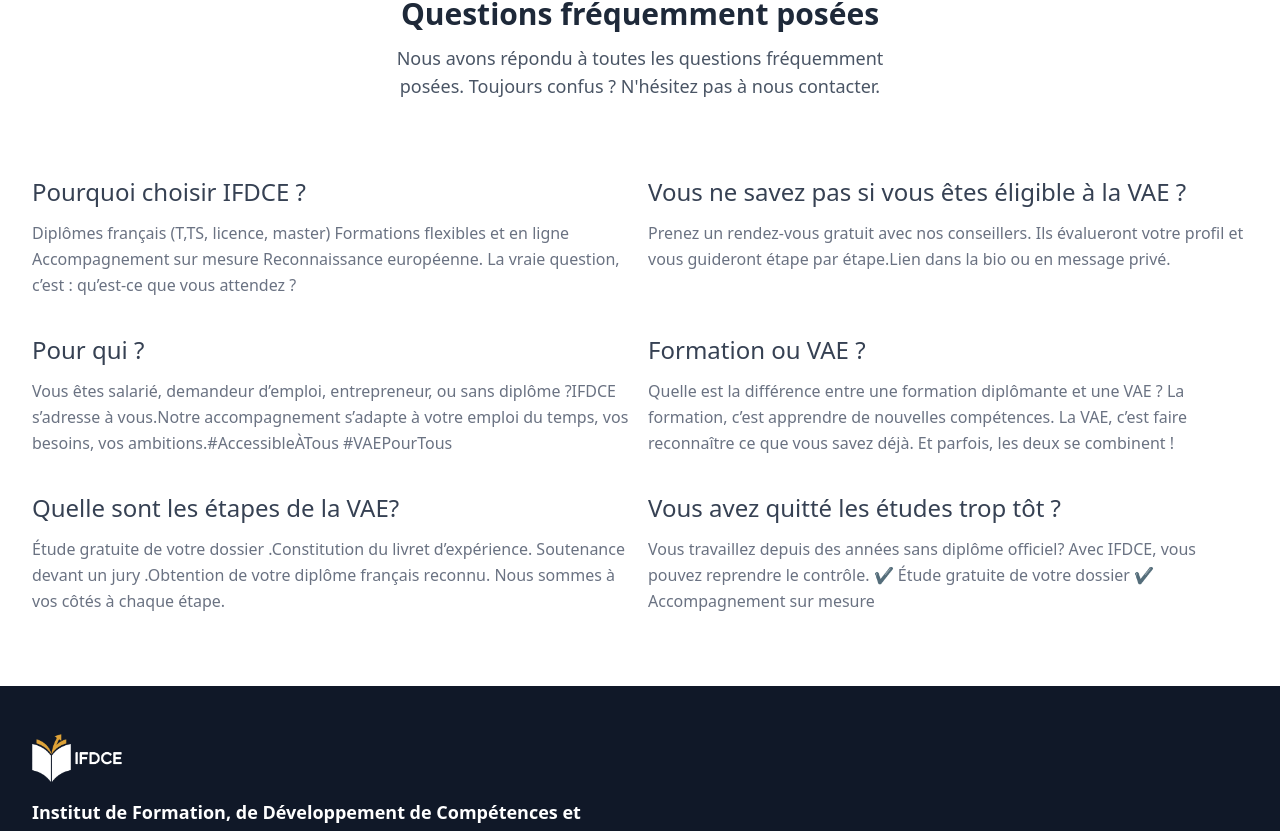
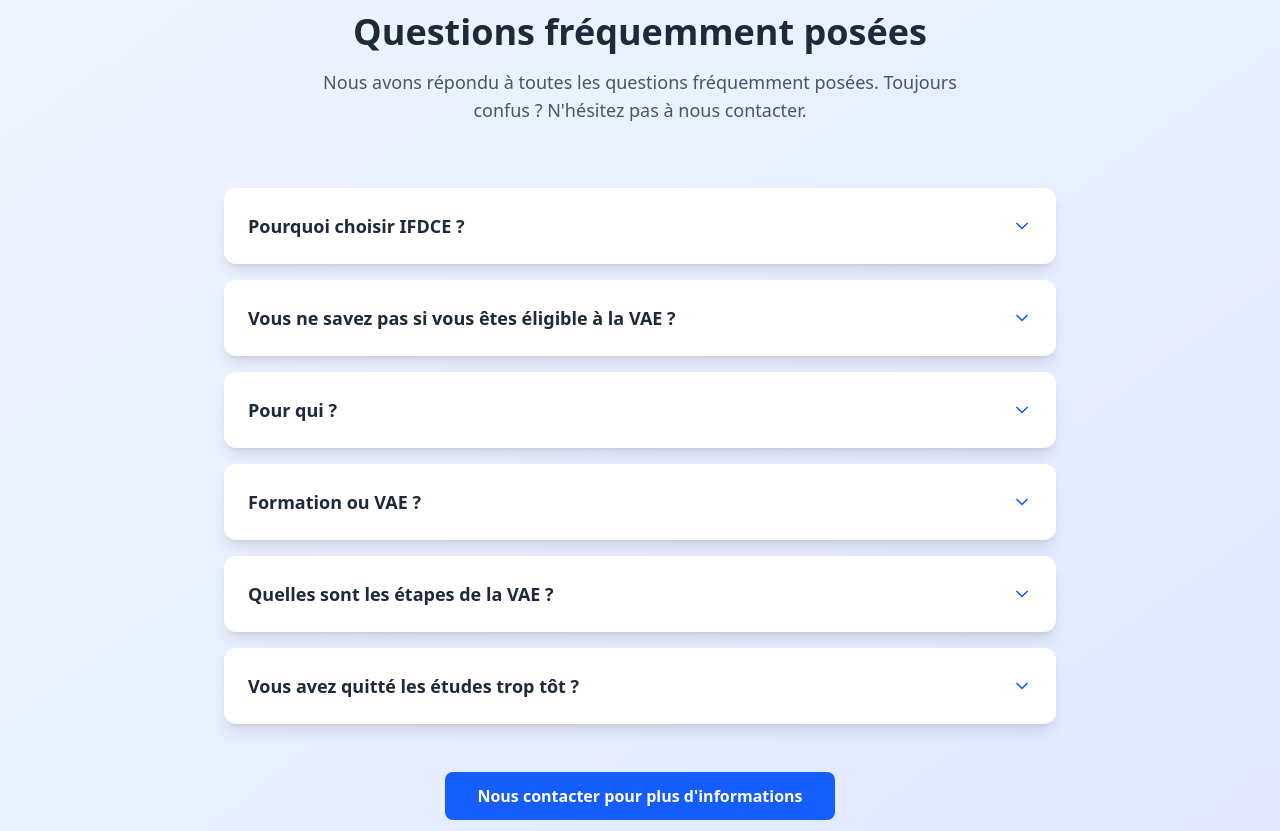
Before and after one commit to red-jen/IFDCE, a React (Vite) app: page /about in a window 1280 px wide. Shown: the part 2229-3060 px from the top of the page. Built offline with nearby package versions, Linux system fonts and the light colour scheme.

Commit message:
list details for qa

```diff
--- a/src/component/faqs.jsx
+++ b/src/component/faqs.jsx
@@ -1,59 +1,91 @@
+import { useState } from 'react';
+import { ChevronDown } from 'lucide-react';
+
 export default function Faqs() {
+    const [activeIndex, setActiveIndex] = useState(null);
 
     const faqsList = [
         {
             q: "Pourquoi choisir IFDCE ?",
-            a: "Diplômes français (T,TS, licence, master) Formations flexibles et en ligne Accompagnement sur mesure Reconnaissance européenne. La vraie question, c’est : qu’est-ce que vous attendez ?"
+            a: "Diplômes français (T, TS, licence, master, MBA, Doctorat) - Formations flexibles et en ligne - Formations en présentiel également disponibles - Accompagnement sur mesure - Reconnaissance européenne. La vraie question, c'est : qu'est-ce que vous attendez ?"
         },
         {
             q: "Vous ne savez pas si vous êtes éligible à la VAE ?",
-            a: "Prenez un rendez-vous gratuit avec nos conseillers. Ils évalueront votre profil et vous guideront étape par étape.Lien dans la bio ou en message privé."
+            a: "Prenez un rendez-vous gratuit avec nos conseillers. Ils évalueront votre profil et vous guideront étape par étape. Lien dans la bio ou en message privé."
         },
         {
             q: "Pour qui ?",
-            a: "Vous êtes salarié, demandeur d’emploi, entrepreneur, ou sans diplôme ?IFDCE s’adresse à vous.Notre accompagnement s’adapte à votre emploi du temps, vos besoins, vos ambitions.#AccessibleÀTous #VAEPourTous"
+            a: "Vous êtes salarié, demandeur d'emploi, entrepreneur, ou sans diplôme ? IFDCE s'adresse à vous. Notre accompagnement s'adapte à votre emploi du temps, vos besoins, vos ambitions. #AccessibleÀTous #VAEPourTous"
         },
         {
             q: "Formation ou VAE ?",
-            a: " Quelle est la différence entre une formation diplômante et une VAE ? La formation, c’est apprendre de nouvelles compétences. La VAE, c’est faire reconnaître ce que vous savez déjà.  Et parfois, les deux se combinent !"
+            a: "Quelle est la différence entre une formation diplômante et une VAE ? La formation, c'est apprendre de nouvelles compétences. La VAE, c'est faire reconnaître ce que vous savez déjà. Et parfois, les deux se combinent !"
         },
         {
-            q: "Quelle sont les étapes de la VAE?",
-            a: "Étude gratuite de votre dossier .Constitution du livret d’expérience. Soutenance devant un jury .Obtention de votre diplôme français reconnu. Nous sommes à vos côtés à chaque étape."
+            q: "Quelles sont les étapes de la VAE ?",
+            a: "Étude gratuite de votre dossier - Constitution du livret d'expérience - Soutenance devant un jury - Obtention de votre diplôme français reconnu. Nous sommes à vos côtés à chaque étape."
         },
         {
             q: "Vous avez quitté les études trop tôt ?",
-            a: "Vous travaillez depuis des années sans diplôme officiel? Avec IFDCE, vous pouvez reprendre le contrôle. ✔ Étude gratuite de votre dossier ✔ Accompagnement sur mesure"
+            a: "Vous travaillez depuis des années sans diplôme officiel ? Avec IFDCE, vous pouvez reprendre le contrôle. ✔ Étude gratuite de votre dossier ✔ Accompagnement sur mesure"
         },
-    ]
+    ];
+
+    const toggleFAQ = (index) => {
+        setActiveIndex(activeIndex === index ? null : index);
+    };
 
     return (
-        <section className="leading-relaxed max-w-screen-xl mt-12 mx-auto px-4 md:px-8 mb-18">
-            <div className="space-y-3 text-center">
-                <h1 className="text-3xl text-gray-800 font-semibold">
+        <section className="py-16 bg-gradient-to-br from-blue-50 to-indigo-100">
+            <div className="max-w-4xl mx-auto px-4 md:px-8">
+                <div className="text-center mb-16">
+                    <h1 className="text-4xl font-bold text-gray-800 mb-4">
                         Questions fréquemment posées
                     </h1>
-                <p className="text-gray-600 max-w-lg mx-auto text-lg">
+                    <p className="text-gray-600 max-w-2xl mx-auto text-lg">
                         Nous avons répondu à toutes les questions fréquemment posées. Toujours confus ? N'hésitez pas à nous contacter.
                     </p>
                 </div>
-            <div className="mt-14 gap-4 sm:grid sm:grid-cols-2 ">
-                {
-                    faqsList.map((item, idx) => (
+
+                <div className="space-y-4">
+                    {faqsList.map((item, idx) => (
                         <div
-                            className="space-y-3 mt-5"
                             key={idx}
+                            className="bg-white rounded-xl shadow-lg overflow-hidden hover:shadow-xl transition-shadow duration-300"
                         >
-                            <h4 className="text-2xl text-gray-700 font-medium mr-0">
+                            <button
+                                onClick={() => toggleFAQ(idx)}
+                                className="w-full px-6 py-6 text-left flex justify-between items-center hover:bg-gray-50 transition-colors duration-200"
+                            >
+                                <h4 className="text-lg font-semibold text-gray-800 pr-4">
                                     {item.q}
                                 </h4>
-                            <p className="text-gray-500 ml-0">
+                                <ChevronDown
+                                    className={`w-5 h-5 text-blue-600 transition-transform duration-200 flex-shrink-0 ${
+                                        activeIndex === idx ? 'transform rotate-180' : ''
+                                    }`}
+                                />
+                            </button>
+
+                            <div className={`overflow-hidden transition-all duration-300 ${
+                                activeIndex === idx ? 'max-h-96 opacity-100' : 'max-h-0 opacity-0'
+                            }`}>
+                                <div className="px-6 pb-6">
+                                    <p className="text-gray-600 leading-relaxed">
                                         {item.a}
                                     </p>
                                 </div>
-                    ))
-                }
+                            </div>
+                        </div>
+                    ))}
+                </div>
+
+                <div className="text-center mt-12">
+                    <button className="bg-blue-600 hover:bg-blue-700 text-white px-8 py-3 rounded-lg font-semibold transition-colors duration-200">
+                        Nous contacter pour plus d'informations
+                    </button>
+                </div>
             </div>
         </section>
-    )
+    );
 }
```
Lines whose indentation alone changed are shown as unchanged.
